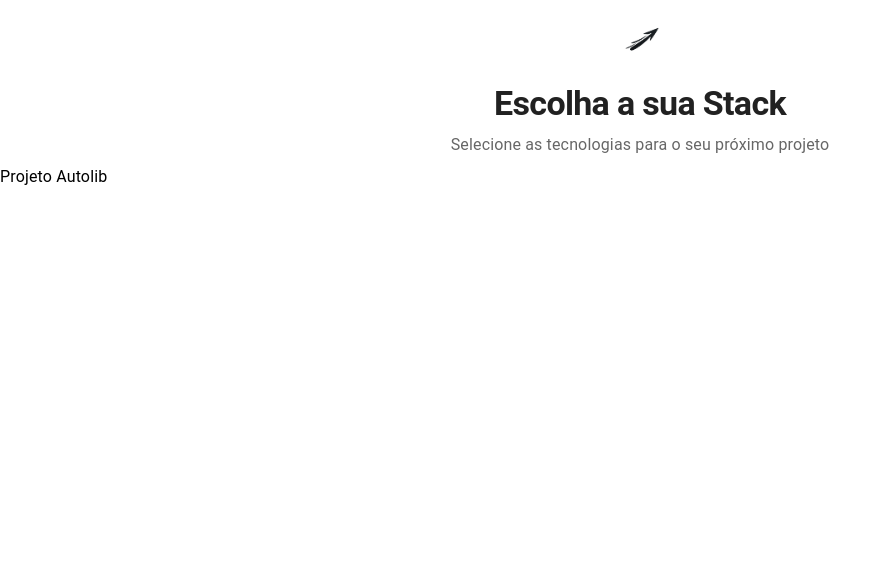
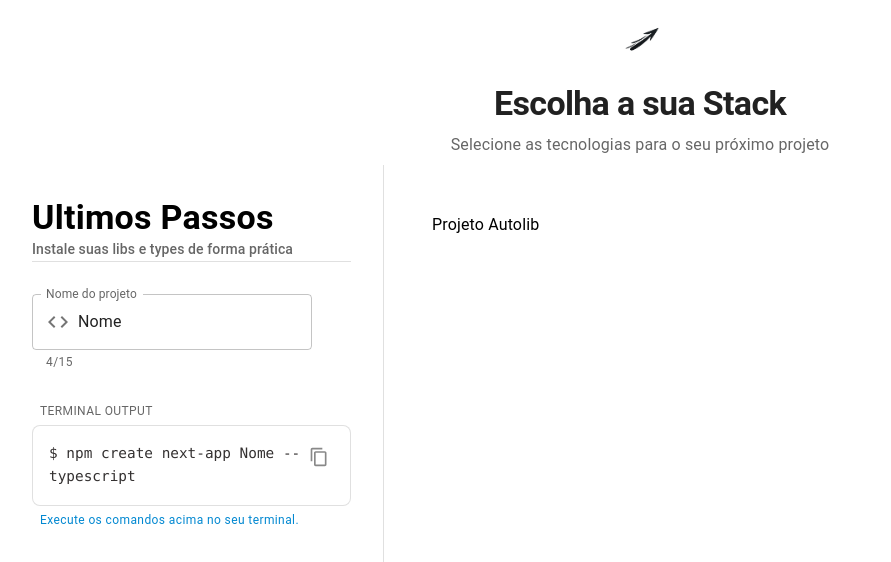
Before and after one commit to carloswps/autolib, a Next.js app: page /auto-lib in a window 1280 px wide. Shown: the top 562 px of the page, without its empty margins (0-891 px from the left). Built offline with nearby package versions, Linux system fonts and the light colour scheme.

Commit message:
Add LastStepsSidebar and CommandDisplay components with layout updates and MUI Icons addition

```diff
--- a/package.json
+++ b/package.json
@@ -12,6 +12,7 @@
     "@emotion/react": "^11.14.0",
     "@emotion/styled": "^11.14.1",
     "@fontsource/roboto": "^5.2.9",
+    "@mui/icons-material": "^7.3.7",
     "@mui/material": "^7.3.7",
     "lottie-react": "^2.4.1",
     "next": "16.1.4",
--- a/src/app/auto-lib/layout.tsx
+++ b/src/app/auto-lib/layout.tsx
@@ -1,11 +1,27 @@
+'use client';
+
 import { ReactNode } from 'react';
+import { Box } from '@mui/material';
 import Header from '@/shared/components/Header';
+import { LastStepsSidebar } from '@/features/last-steps/components/LastStepsSidebar';
 
 export default function AutoLibLayout({ children }: { children: ReactNode }) {
   return (
-    <>
+    <Box sx={{ display: 'flex', minHeight: '100vh', flexDirection: 'column' }}>
       <Header />
-      {children}
-    </>
+      <Box sx={{ flexGrow: 1, display: 'flex' }}>
+        <LastStepsSidebar />
+        <Box
+          component={'main'}
+          sx={{
+            flexGrow: 1,
+            p: { xs: 3, md: 6 },
+            overflow: 'auto',
+          }}
+        >
+          {children}
+        </Box>
+      </Box>
+    </Box>
   );
 }
--- a/src/app/layout.tsx
+++ b/src/app/layout.tsx
@@ -1,6 +1,7 @@
 import type { Metadata } from 'next';
 import { Inter } from 'next/font/google';
 import './globals.css';
+import { ReactNode } from 'react';
 
 const inter = Inter({
   subsets: ['latin'],
@@ -18,11 +19,7 @@ export const metadata: Metadata = {
   },
 };
 
-export default function RootLayout({
-  children,
-}: Readonly<{
-  children: React.ReactNode;
-}>) {
+export default function RootLayout({ children }: { children: ReactNode }) {
   return (
     <html lang="en">
       <body className={inter.className}>{children}</body>
--- /dev/null
+++ b/src/features/last-steps/components/CommandDisplay.tsx
@@ -0,0 +1,65 @@
+import { useState } from 'react';
+import { Box, IconButton, Paper, Tooltip, Typography } from '@mui/material';
+import { ContentCopy } from '@mui/icons-material';
+
+export const CommandDisplay = ({ command }: { command: string }) => {
+  const [copied, setCopied] = useState(false);
+
+  const handleCopy = () => {
+    navigator.clipboard.writeText(command);
+    setCopied(true);
+    setTimeout(() => setCopied(false), 2000);
+  };
+
+  return (
+    <Box sx={{ mt: 3 }}>
+      <Typography variant={'caption'} sx={{ ml: 1, color: 'text.secondary', textTransform: 'uppercase' }}>
+        Terminal Output
+      </Typography>
+
+      <Paper
+        elevation={0}
+        sx={{
+          p: 2,
+          mt: 0.5,
+          color: '#343131',
+          borderRadius: 2,
+          display: 'flex',
+          alignItems: 'flex-start',
+          fontFamily: 'monospace',
+          border: '1px solid',
+          borderColor: 'divider',
+        }}
+      >
+        <Box
+          component="code"
+          sx={{
+            flexGrow: 1,
+            whiteSpace: 'pre-wrap',
+            wordBreak: 'break-all',
+            fontSize: '0.9rem',
+            lineHeight: 1.6,
+          }}
+        >
+          {`$ ${command}`}
+        </Box>
+        <Tooltip title={copied ? 'Copied!' : 'Copy to clipboard'} open={copied}>
+          <IconButton onClick={handleCopy} size={'small'} sx={{ color: '#888', '&:hover': { color: '#fff' } }}>
+            <ContentCopy fontSize={'small'} />
+          </IconButton>
+        </Tooltip>
+      </Paper>
+
+      <Typography
+        variant={'caption'}
+        sx={{
+          ml: 1,
+          mt: 1,
+          color: 'info.main',
+        }}
+      >
+        Execute os comandos acima no seu terminal.
+      </Typography>
+    </Box>
+  );
+};
--- /dev/null
+++ b/src/features/last-steps/components/LastStepsSidebar.tsx
@@ -0,0 +1,69 @@
+'use client';
+
+import { Code } from '@mui/icons-material';
+import { Box, Divider, InputAdornment, TextField, Typography } from '@mui/material';
+import { useState } from 'react';
+import { CommandDisplay } from '@/features/last-steps/components/CommandDisplay';
+
+export const LastStepsSidebar = ({ maxLength = 15 }: { maxLength: number }) => {
+  const [nameProject, setNameProject] = useState('Nome');
+
+  return (
+    <Box
+      component={'aside'}
+      sx={{
+        width: '30vw',
+        height: '100vh',
+        position: 'sticky',
+        top: 0,
+        bgColor: 'background.paper',
+        borderRight: '1px solid',
+        borderColor: 'divider',
+        p: 4,
+        bgcolor: 'background.paper',
+      }}
+    >
+      <Typography
+        variant={'h4'}
+        sx={{
+          fontWeight: 700,
+        }}
+      >
+        Ultimos Passos
+      </Typography>
+      <Typography
+        variant="subtitle2"
+        color="textSecondary"
+        sx={{
+          mb: 4,
+        }}
+      >
+        Instale suas libs e types de forma prática
+        <Divider orientation="horizontal" />
+      </Typography>
+
+      <TextField
+        variant="outlined"
+        label="Nome do projeto"
+        placeholder="Digite o nome do seu projeto..."
+        slotProps={{
+          input: {
+            startAdornment: (
+              <InputAdornment position="start">
+                <Code />
+              </InputAdornment>
+            ),
+          },
+        }}
+        value={nameProject}
+        onChange={e => {
+          if (e.target.value.length <= maxLength) {
+            setNameProject(e.target.value);
+          }
+        }}
+        helperText={`${nameProject.length}/${maxLength}`}
+      />
+      <CommandDisplay command={`npm create next-app ${nameProject} --typescript`} />
+    </Box>
+  );
+};
```
Also changed, not shown: src/features/stack-config/components/animations/AnimationLoading.tsx (renamed from src/features/auto-lib/components/animations/AnimationLoading.tsx), 1 other file (tests, documents, lock files or other folders).
